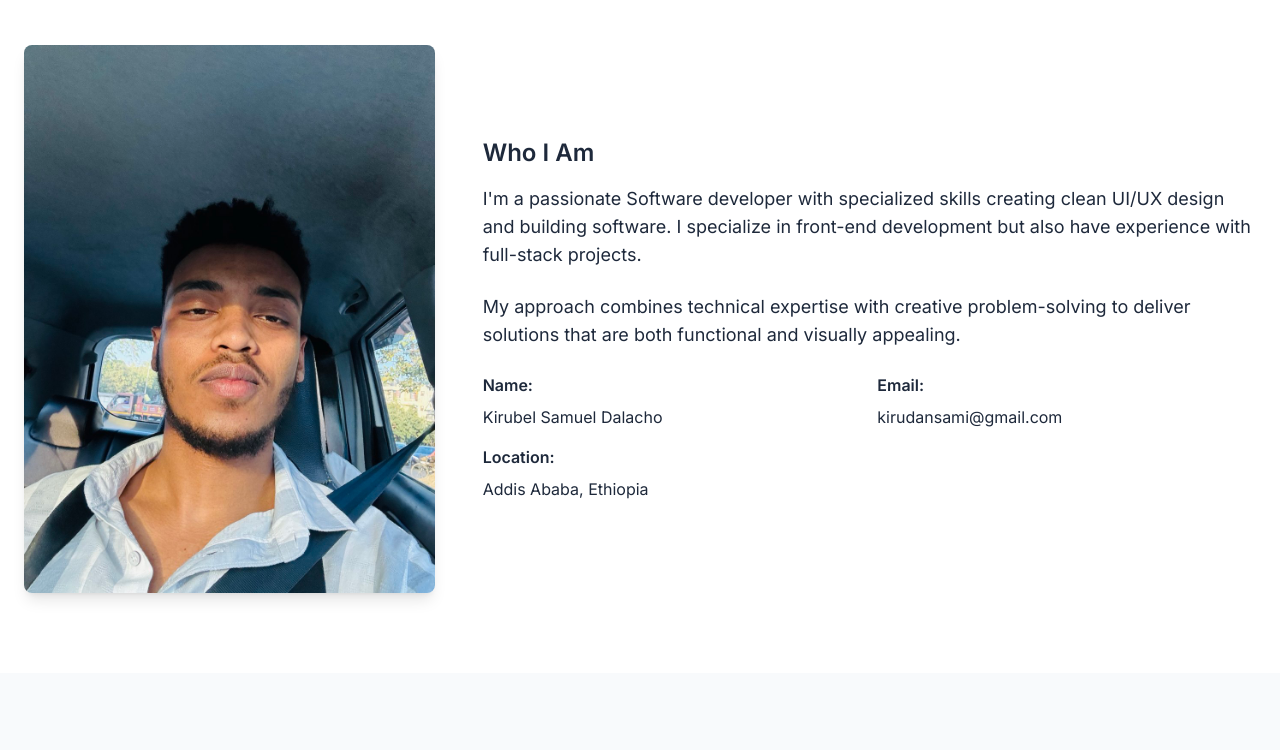
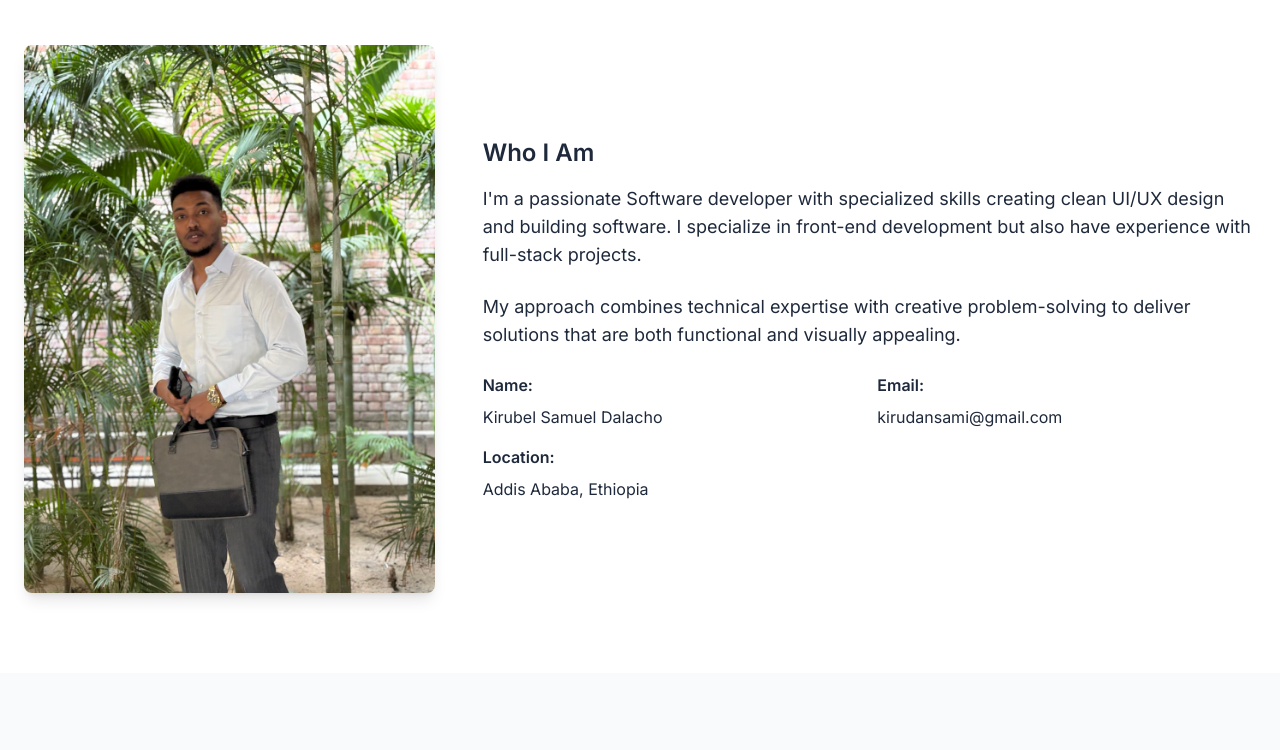
Before and after one commit to KirubelSamuel/myportfolio, a plain HTML site: page index.html in a window 1280 px wide. Shown: the part 647-1397 px from the top of the page. Drawn offline with nearby package versions, Linux system fonts and the light colour scheme.

Commit message:
added second image

```diff
--- a/index.html
+++ b/index.html
@@ -112,7 +112,7 @@
         <div class="flex flex-col md:flex-row items-center">
           <div class="md:w-1/3 mb-8 md:mb-0 flex justify-center">
             <img
-              src="image.jpg"
+              src="image_2.jpg"
               alt="About me"
               class="rounded-lg shadow-lg w-full max-w-md"
             />
```
Also changed, not shown: image_2.jpg (added).
